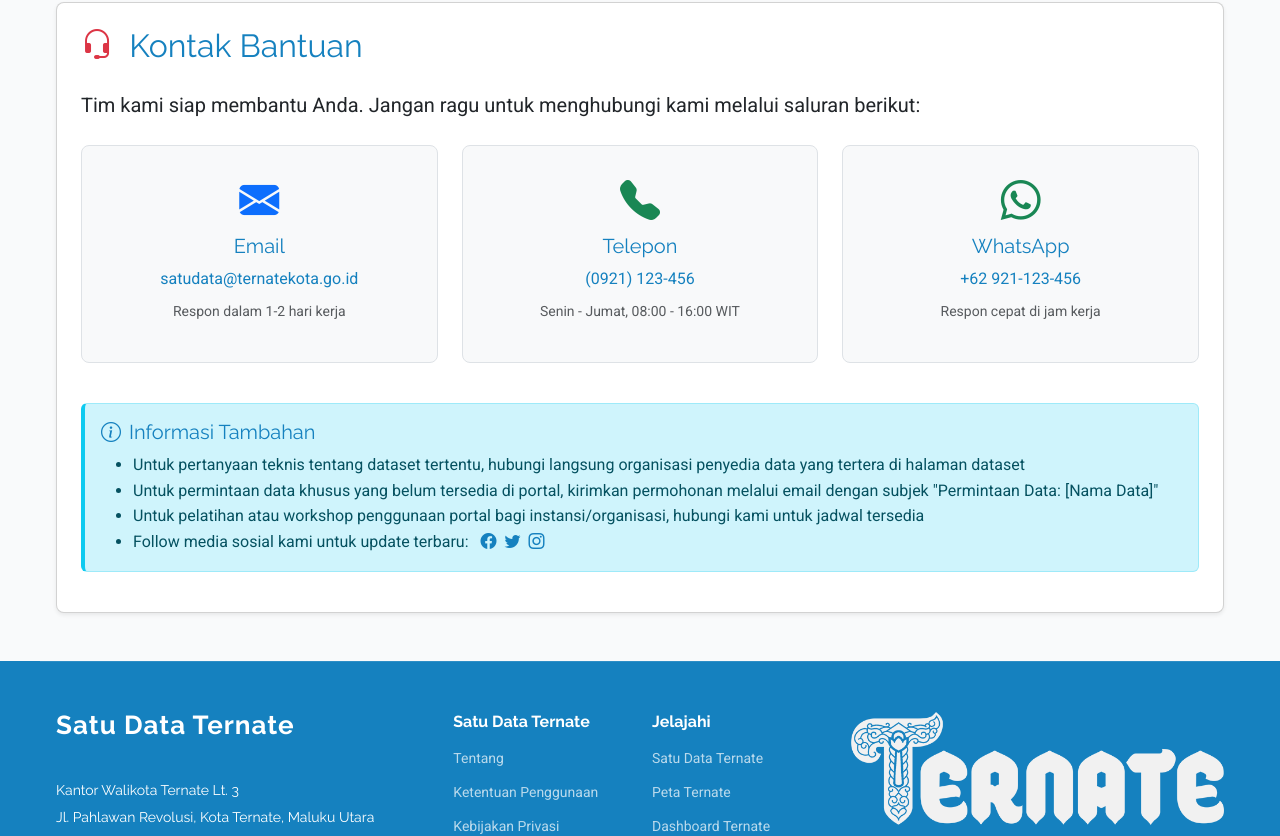
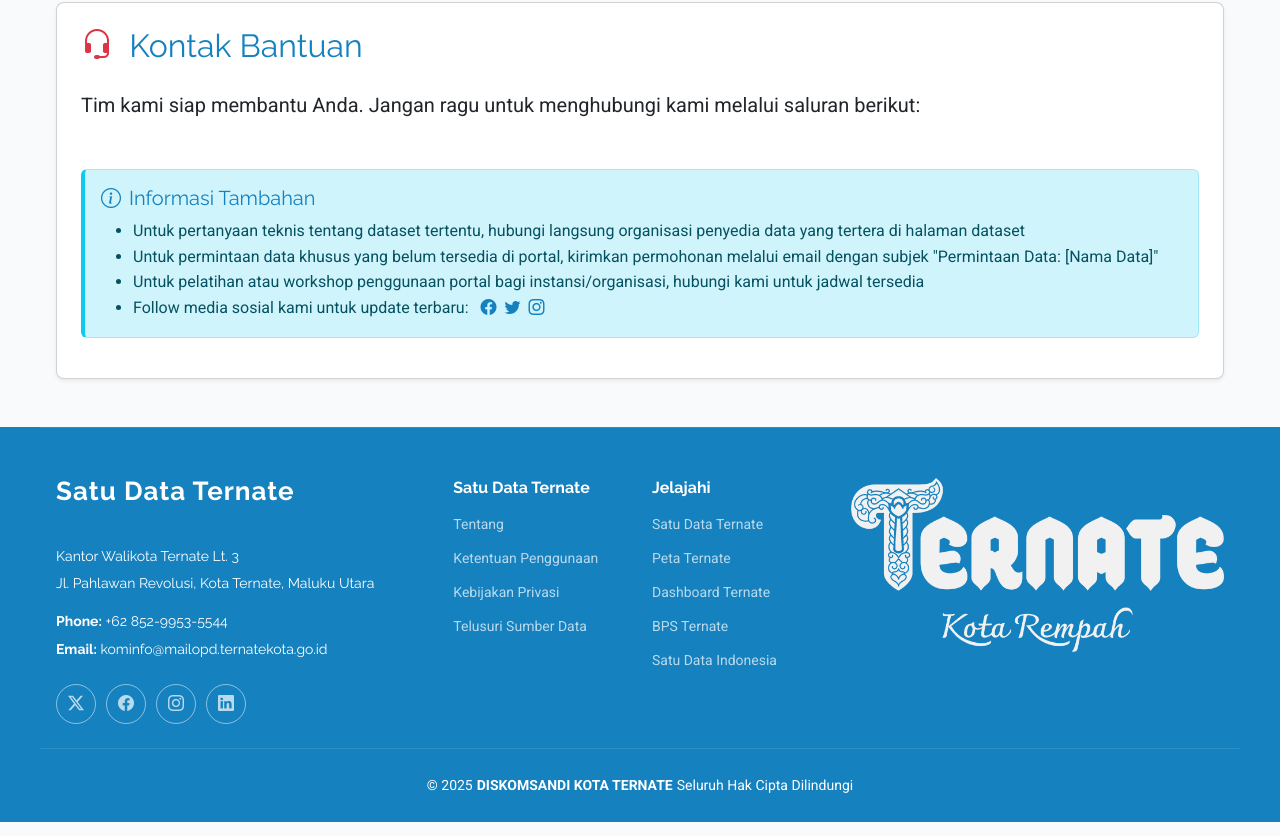
Before and after one commit to wahyuumaternate/open-data, a Vue app: page /bantuan in a window 1280 px wide. Shown: the part 3857-4693 px from the top of the page. Built offline with nearby package versions, Linux system fonts and the light colour scheme.

Commit message:
Add NProgress styles and update contact information in BantuanView

```diff
--- a/public/assets/css/main.css
+++ b/public/assets/css/main.css
@@ -1748,6 +1748,15 @@
 background: color-mix(in srgb, var(--accent-color), transparent 25%);
 }
 
+#nprogress .bar {
+background: #1acc8d !important; /* warna garis */
+}
+
+#nprogress .peg {
+box-shadow: 0 0 10px #1acc8d, 0 0 5px #1acc8d !important;
+}
+
+
 /*--------------------------------------------------------------
 # Starter Section Section
 --------------------------------------------------------------*/
--- a/src/components/Footer.vue
+++ b/src/components/Footer.vue
@@ -12,7 +12,7 @@
                         <p class="mt-3"><strong>Phone:</strong> <span>+62 852-9953-5544</span></p>
                         <p>
                             <strong>Email:</strong>
-              <span>diskominfoternate@ternate.go.id</span>
+                            <span> kominfo@mailopd.ternatekota.go.id</span>
                         </p>
                     </div>
                     <div class="social-links d-flex mt-4">
@@ -47,11 +47,7 @@
                 </div>
 
                 <div class="col-lg-4 col-md-12 footer-newsletter">
-          <img
-            src="/assets/img/logo city branding.png"
-            class="img-fluid w-100"
-            alt="Logo City Branding"
-          />
+                    <img src="/assets/img/logo city branding.png" class="img-fluid w-100" alt="Logo City Branding" />
                 </div>
             </div>
         </div>
--- a/src/style.css
+++ b/src/style.css
@@ -664,3 +664,11 @@
 var(--tw-ring-color);
 box-shadow: var(--tw-ring-offset-shadow), var(--tw-ring-shadow), var(--tw-shadow, 0 0 #0000);
 }
+
+#nprogress .bar {
+background: #1acc8d !important; /* warna garis */
+}
+
+#nprogress .peg {
+box-shadow: 0 0 10px #1acc8d, 0 0 5px #1acc8d !important;
+}
--- a/src/views/BantuanView.vue
+++ b/src/views/BantuanView.vue
@@ -515,7 +515,7 @@
                 Tim kami siap membantu Anda. Jangan ragu untuk menghubungi kami melalui saluran berikut:
             </p>
 
-            <div class="row">
+            <!-- <div class="row">
                 <div class="col-md-4 mb-3">
                     <div class="contact-card p-4 text-center h-100">
                         <i class="bi bi-envelope-fill text-primary fs-1 mb-3"></i>
@@ -532,7 +532,7 @@
                         <i class="bi bi-telephone-fill text-success fs-1 mb-3"></i>
                         <h5>Telepon</h5>
                         <p class="mb-2">
-                            <a href="tel:+62921123456">(0921) 123-456</a>
+                            <a href="tel:+62921123456">-</a>
                         </p>
                         <p class="small text-muted">Senin - Jumat, 08:00 - 16:00 WIT</p>
                     </div>
@@ -543,12 +543,12 @@
                         <i class="bi bi-whatsapp text-success fs-1 mb-3"></i>
                         <h5>WhatsApp</h5>
                         <p class="mb-2">
-                            <a href="https://wa.me/62921123456" target="_blank">+62 921-123-456</a>
+                            <a href="https://wa.me/62921123456" target="_blank">-</a>
                         </p>
                         <p class="small text-muted">Respon cepat di jam kerja</p>
                     </div>
                 </div>
-            </div>
+            </div> -->
 
 
             <div class="row mt-4">
```
Also changed, not shown: src/assets/css/main.css (+8 -0 lines). Lines whose indentation alone changed are shown as unchanged.
